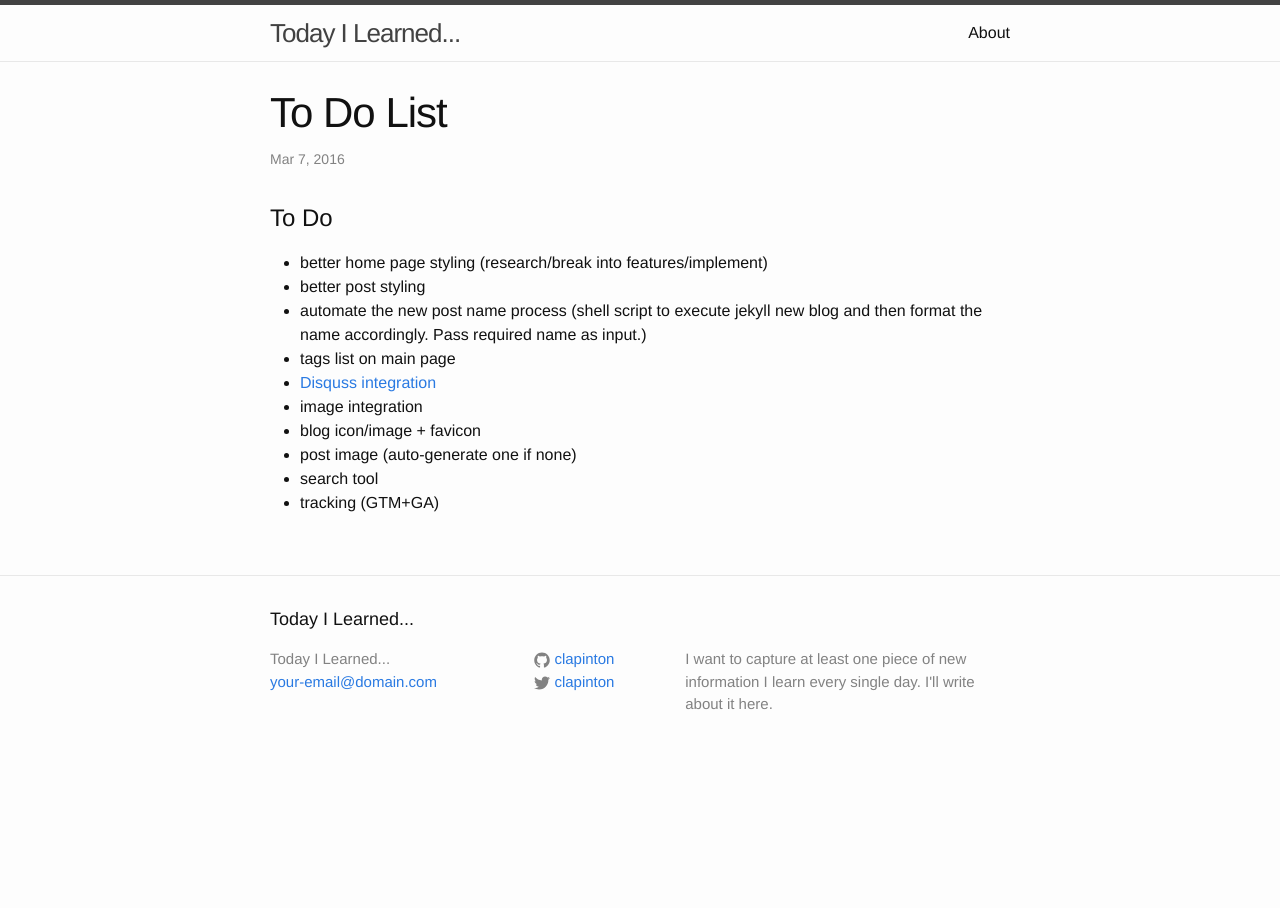
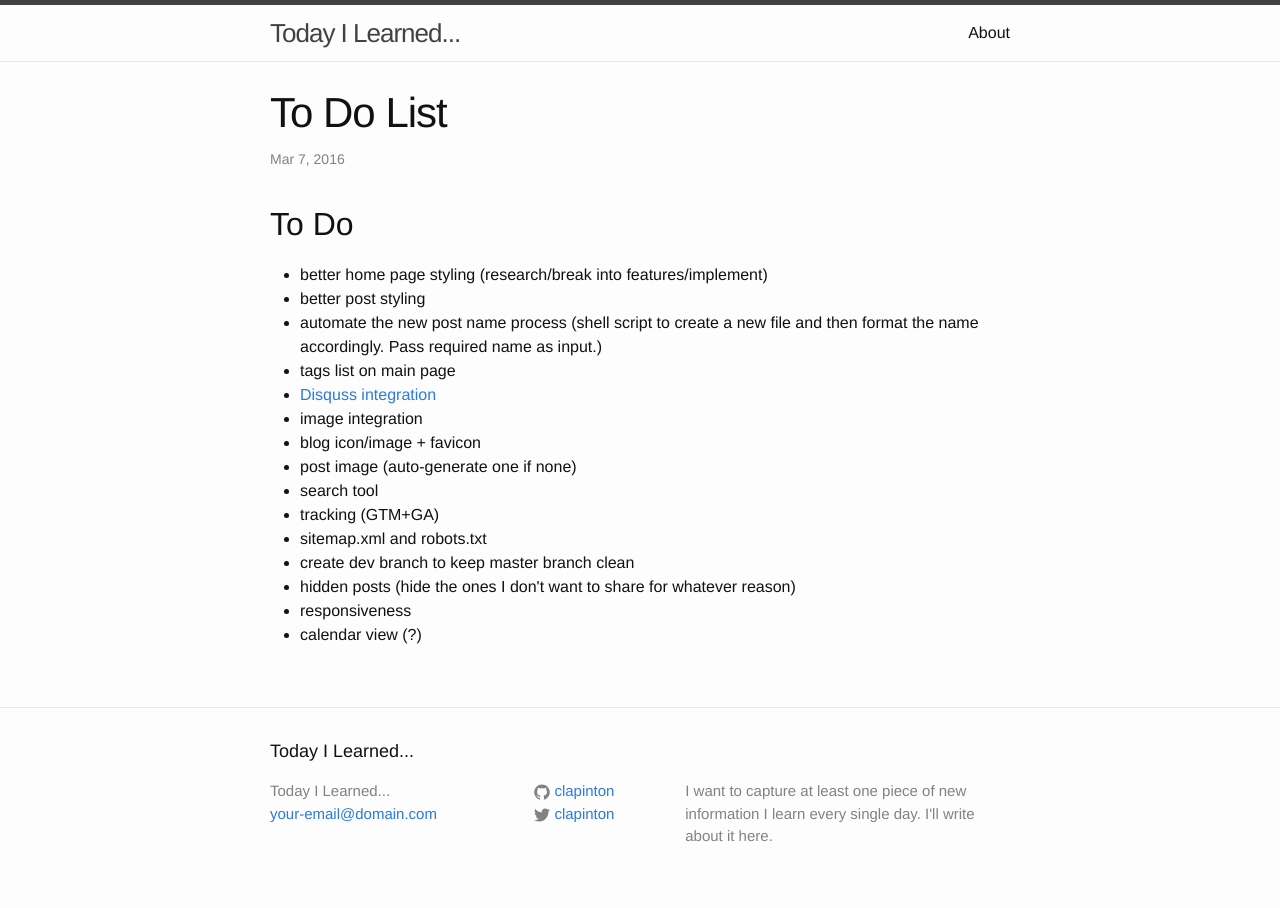
Before and after one commit to clapinton/Blog, a Jekyll site: the page built from _posts/2016-03-07-to-do-list.html, in a window 1280 px wide. Built offline with Jekyll 4.4.1, drawn with Linux system fonts in a browser that asks for light colours.

Commit message:
Adding ideas

```diff
--- a/_posts/2016-03-07-to-do-list.html
+++ b/_posts/2016-03-07-to-do-list.html
@@ -4,12 +4,12 @@ title: To Do List
 tags:
 ---
 
-<h1>To Do</h1>
+<h2>To Do</h2>
 
 <ul>
 	<li>better home page styling (research/break into features/implement)</li>
 	<li>better post styling</li>
-	<li>automate the new post name process (shell script to execute jekyll new blog and then format the name accordingly. Pass required name as input.)</li>
+	<li>automate the new post name process (shell script to create a new file and then format the name accordingly. Pass required name as input.)</li>
 	<li>tags list on main page</li>
 	<li><a href="https://help.disqus.com/customer/portal/articles/472138-jekyll-installation-instructions" target="_blank">Disquss integration</a></li>
 	<li>image integration</li>
@@ -17,4 +17,9 @@ tags:
 	<li>post image (auto-generate one if none)</li>
 	<li>search tool</li>
 	<li>tracking (GTM+GA)</li>
+	<li>sitemap.xml and robots.txt</li>
+	<li>create dev branch to keep master branch clean</li>
+	<li>hidden posts (hide the ones I don't want to share for whatever reason)</li>
+	<li>responsiveness</li>
+	<li>calendar view (?)</li>
 </ul>
```
